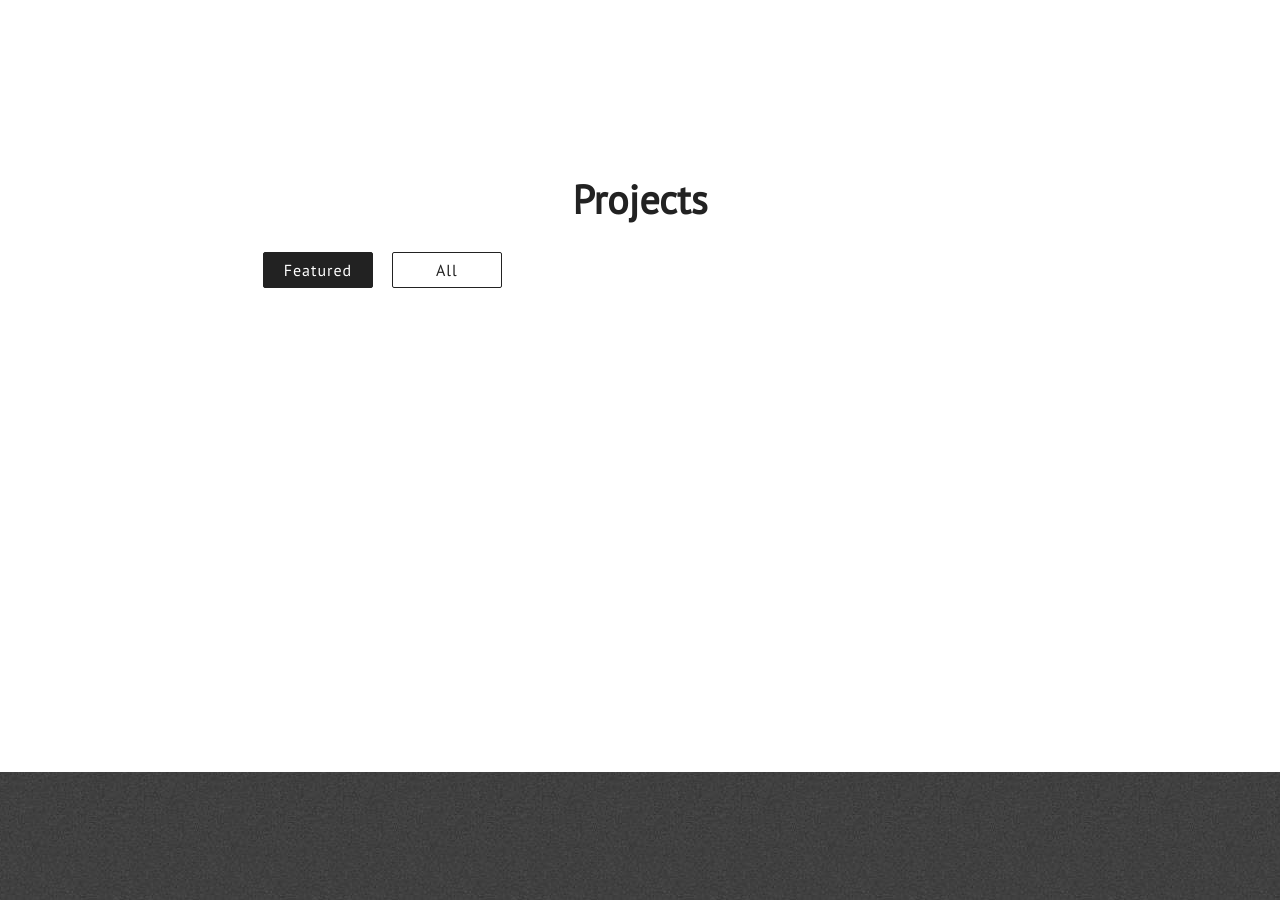
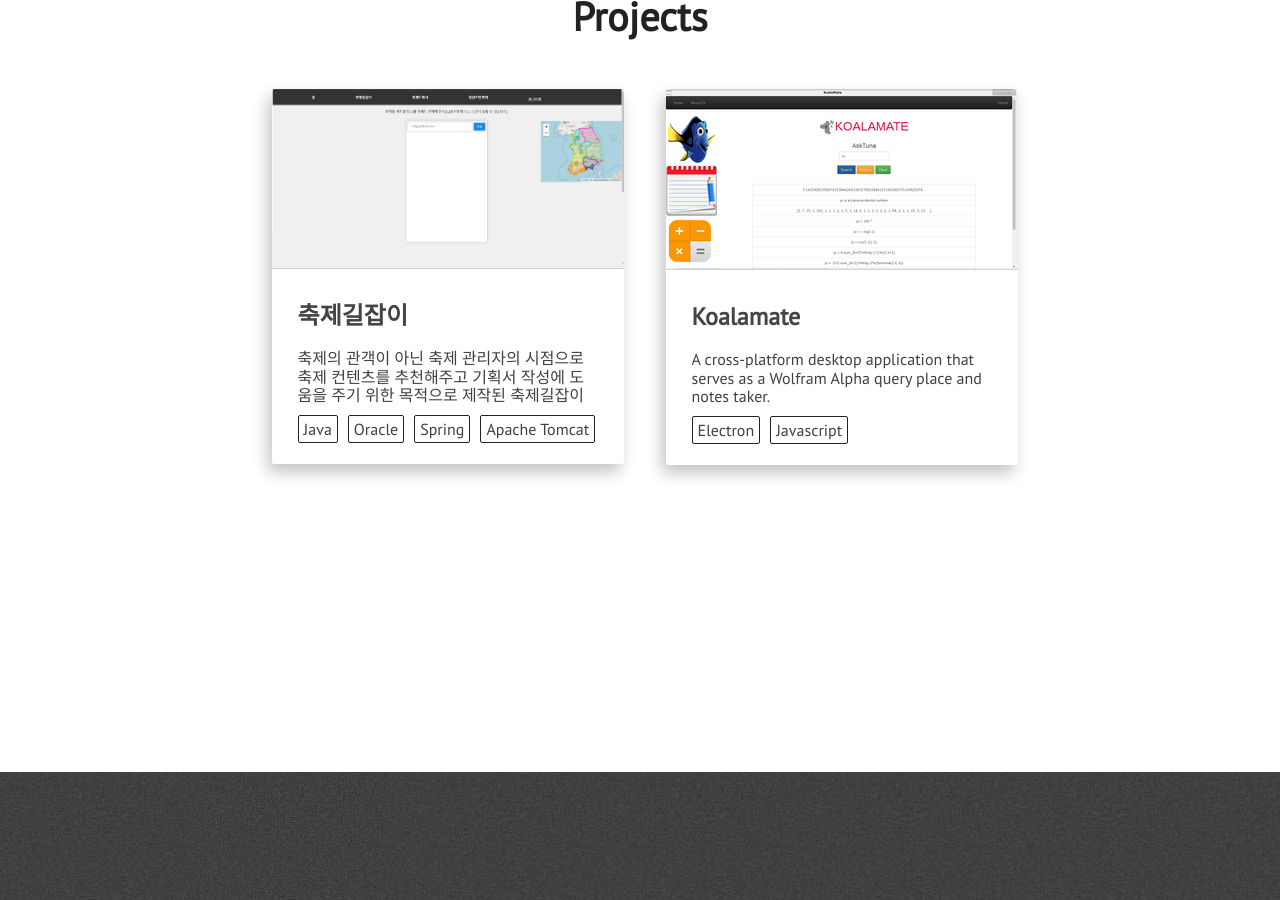
Before and after one commit to YoungGyu99/YoungGyu99.github.io, a Jekyll site: the page built from index.html, in a window 1280 px wide and 900 px high, scrolled down 3188 px. Built offline with Jekyll 4.4.1, drawn with Linux system fonts in a browser that asks for light colours; nearby versions of some CDN libraries; part of the change alters nothing that is shown.

Commit message:
Update projects.html

```diff
--- a/_includes/projects.html
+++ b/_includes/projects.html
@@ -5,9 +5,7 @@
             <div class="section-heading" id="featured-projects-text">Projects</div>
 
             <div class="project-technologies">
-                <a id="featured" class="semi-transparent-button with-border white-button" onclick="selected('featured')">Featured</a>
-                <a id="all" class="semi-transparent-button with-border white-button" onclick="selected('all')">All</a>
-                <!-- 나머지 버튼들도 마찬가지로 주석 해제해 주세요. -->
+                <!-- 버튼 부분은 제거 -->
             </div>
 
             <div class="projects-wrapper">
@@ -41,16 +39,12 @@
     let render_projects = (slug) => {
         let projects_area = $('.projects-wrapper');
 
-        $('.white-button').removeClass('white-button-hover');
-        $(`#${slug}`).addClass('white-button-hover');
+        // 모든 버튼 제거
+        $('.project-technologies').empty();
 
         let projects = [];
-        if(slug == 'all') {
-            projects = projects_obj.map(project_mapper);
-        }
-        else {
-            projects = projects_obj.filter(project => project.categories && project.categories.includes(slug)).map(project_mapper);
-        }
+        projects = projects_obj.map(project_mapper);
+
         projects_area.hide().html(projects).fadeIn();
     }
 
@@ -83,12 +77,8 @@
         `;
     }
 
-    let selected = (slug) => {
-        render_projects(slug);
-    }
-
     // 초기 렌더링
     $(document).ready(() => {
-        render_projects('featured');
+        render_projects(); // 'all' 대신에 아무것도 전달하지 않음
     });
 </script>
```
